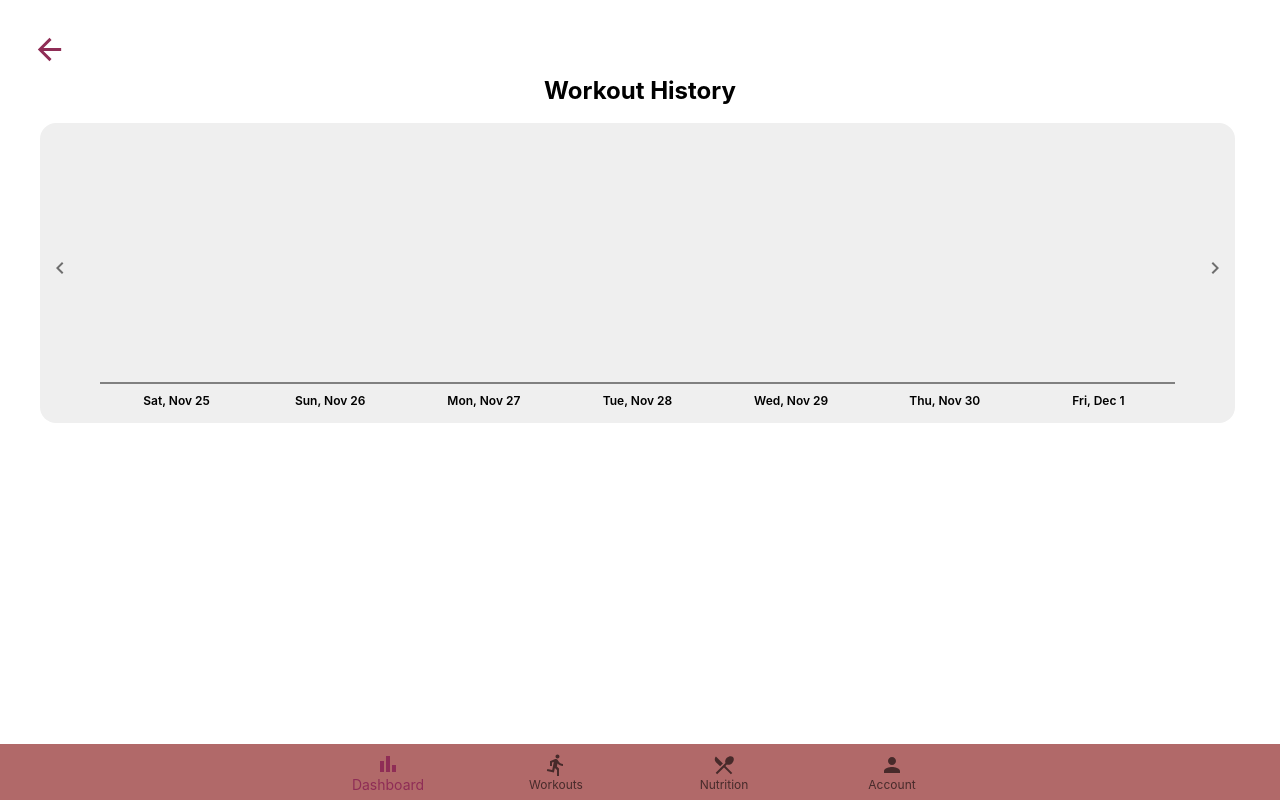
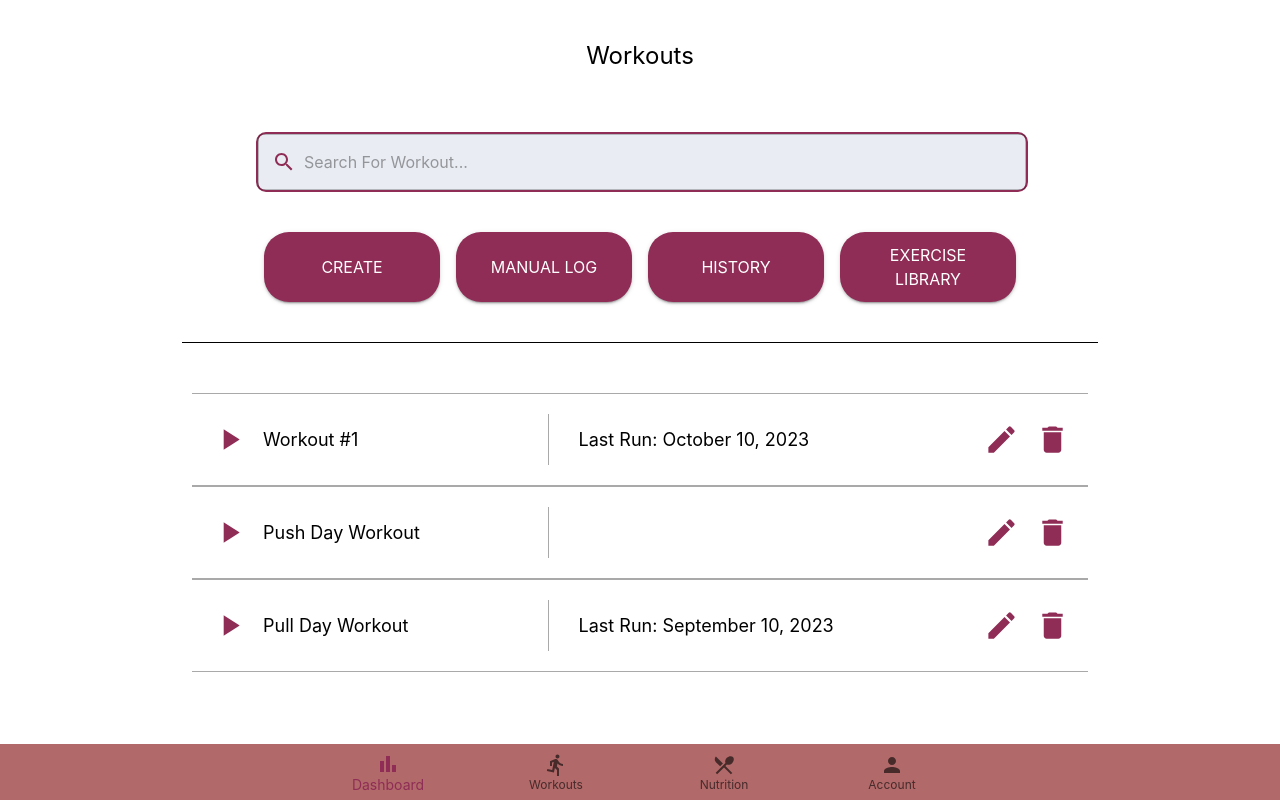
Before and after one commit to joshchyeonlee/EZFit, a React (Create React App) app: page /Workouts in a window 1280 px wide. Built offline with nearby package versions, Linux system fonts and the light colour scheme.

Commit message:
Appended Workout History to Navigation

```diff
--- a/src/App.tsx
+++ b/src/App.tsx
@@ -17,9 +17,10 @@ function App() {
         <Routes>
           <Route path="/" element={<div>HOME</div>} />
           <Route path="/Dashboard" element={<Dashboard />} />
-          <Route path="/Workouts" element={<WorkoutsHistory />} />
+          <Route path="/Workouts" element={<WorkoutsDashboard />} />
           <Route path="/Nutrition" element={<Nutrition />} />
           <Route path="/Account" element={<Account />} />
+          <Route path="/Workouts/History" element={<WorkoutsHistory />} />
         </Routes>
         <NavigationBar />
       </Grid>
--- a/src/components/workouts/WorkoutsDashboard.tsx
+++ b/src/components/workouts/WorkoutsDashboard.tsx
@@ -4,6 +4,7 @@ import { workoutRowMockData } from "./WorkoutRow/Workout.mockData";
 import WorkoutRow, { WorkoutRowProps } from "./WorkoutRow/WorkoutRow";
 import { useState } from "react";
 import { ManualLoggingOverlay } from "../Overlays/LoggingOverlays";
+import { useNavigate } from "react-router-dom";
 
 const moment = require("moment");
 
@@ -26,6 +27,12 @@ function WorkoutsDashboard() {
   };
   const handleManualLogClose = () => {
     setManualLogOpen(false);
+  };
+
+  const navigate = useNavigate();
+
+  const handleHistoryClick = () => {
+    navigate("/Workouts/History");
   };
 
   return (
@@ -52,7 +59,7 @@ function WorkoutsDashboard() {
       >
         <WorkoutMenuButton title={"Create"} />
         <WorkoutMenuButton title={"Manual Log"} onClick={handleManualLogOpen} />
-        <WorkoutMenuButton title={"History"} />
+        <WorkoutMenuButton title={"History"} onClick={handleHistoryClick} />
         <WorkoutMenuButton title={"Exercise Library"} />
       </Box>
       <Divider sx={{ width: "70%", borderColor: "black", padding: "10px" }} />
--- a/src/components/workouts/WorkoutsHistory/WorkoutsHistory.tsx
+++ b/src/components/workouts/WorkoutsHistory/WorkoutsHistory.tsx
@@ -5,6 +5,7 @@ import { useEffect, useState } from "react";
 import workouts from "../../../mockData/Workouts";
 import WorkoutHistoryList from "./WorkoutHistoryList";
 import Workout from "../../../models/Workout";
+import { useNavigate } from "react-router-dom";
 
 function WorkoutsHistory() {
 
@@ -51,10 +52,16 @@ function WorkoutsHistory() {
         console.log(newWeekWorkouts);
     }, [currentWeek, activeWorkouts]);
 
+    const navigate = useNavigate();
+
+    const handleBackClick = () => {
+      navigate("/Workouts/");
+    };
+
     return (
         <Box justifyContent="center" padding={3}>
             <Box textAlign="left" justifyContent="center">
-                <IconButton>
+                <IconButton onClick={handleBackClick}>
                     <ArrowBack fontSize="large" color="primary"></ArrowBack>
                 </IconButton>
             </Box>
```
